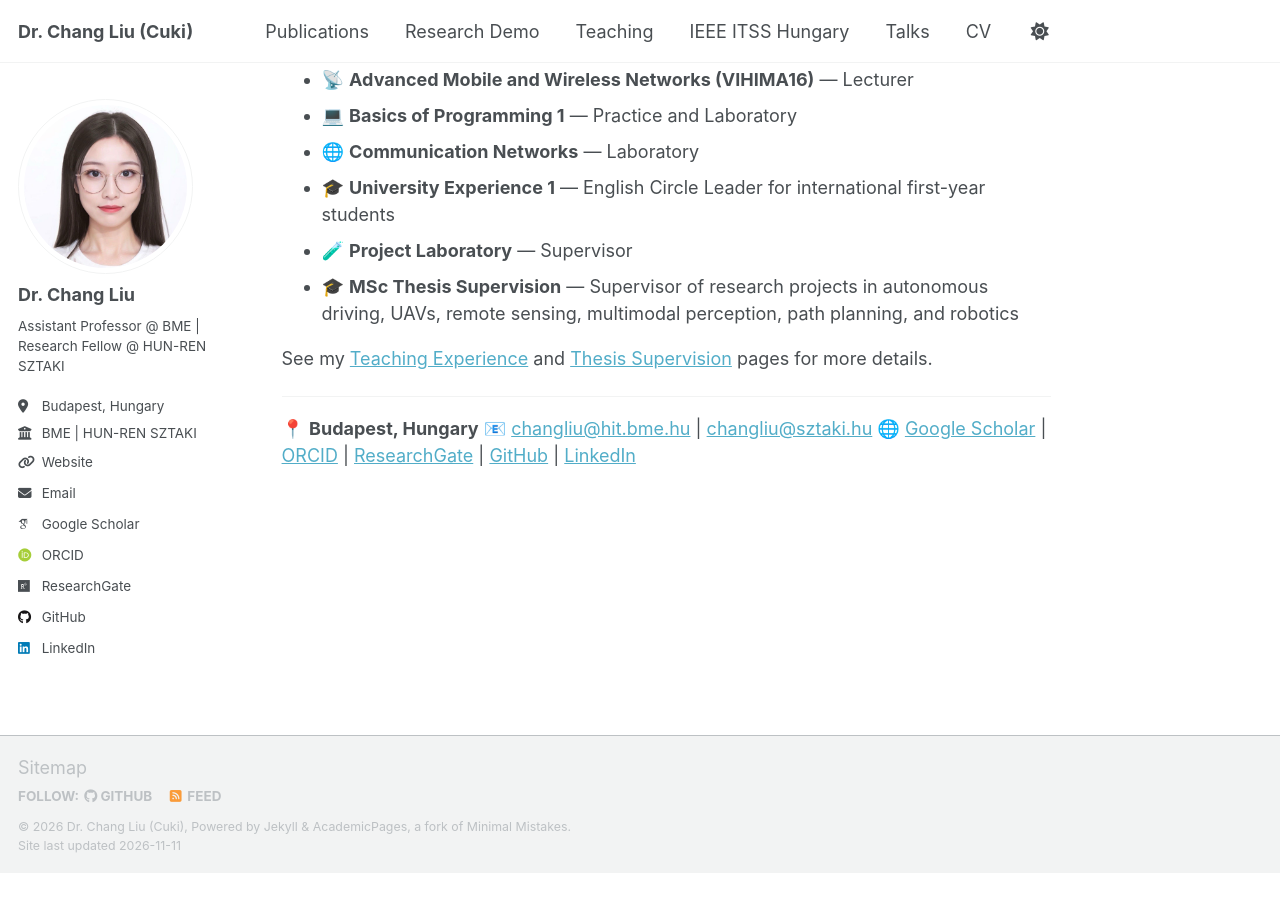
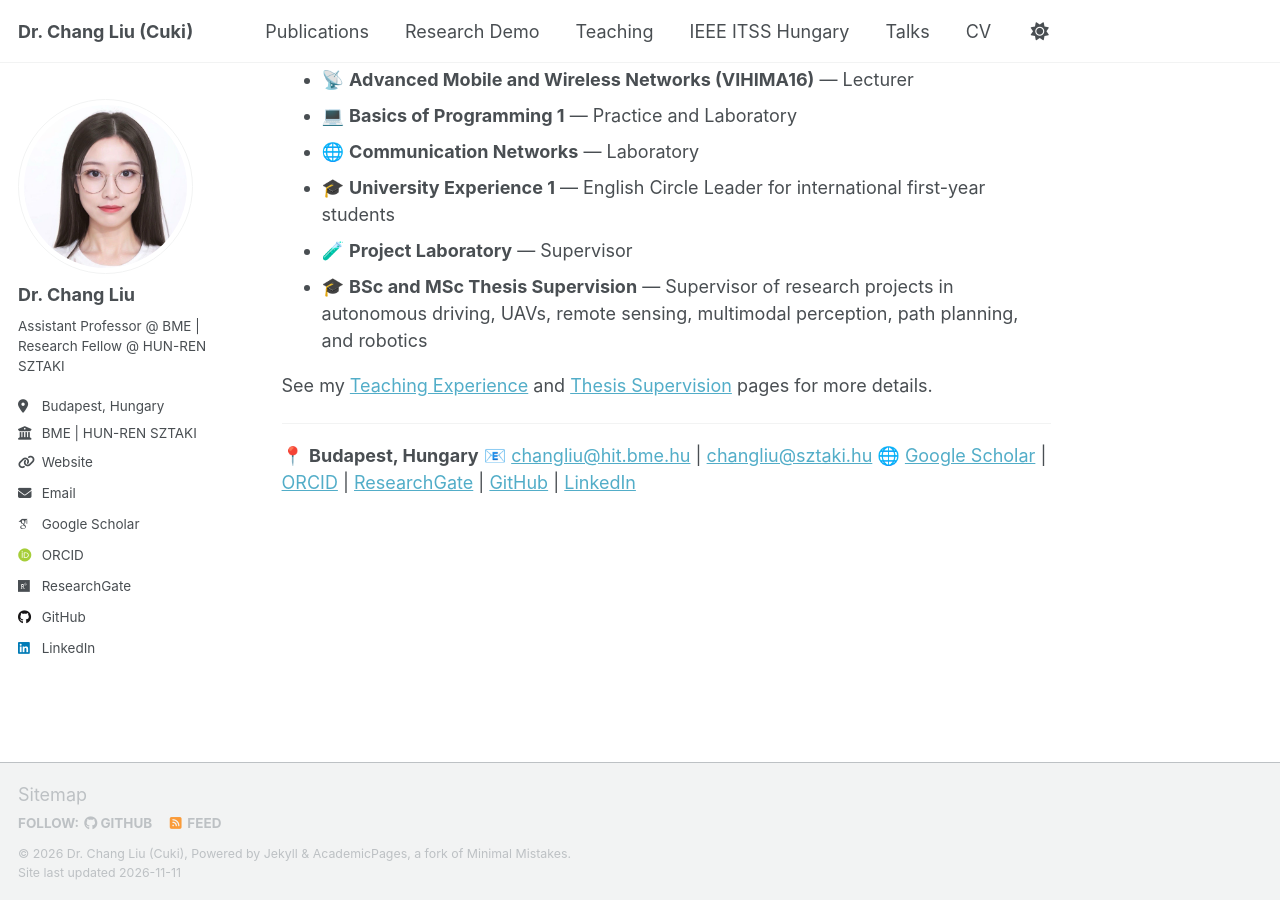
Before and after one commit to ChangLiu-bp/changliu-bp.github.io, a Jekyll site: the page built from _pages/about.md, in a window 1280 px wide and 900 px high, scrolled down 3311 px. Built offline with Jekyll 4.4.1, drawn with Linux system fonts in a browser that asks for light colours; some web fonts are replaced; a script that is not in the unit is left out; before the commit the page ends 4184 px from its top, so only the background shows below that.

Commit message:
Update about.md

```diff
--- a/_pages/about.md
+++ b/_pages/about.md
@@ -83,7 +83,7 @@ I teach and supervise courses, laboratory projects, and MSc theses at BME:
 * 🌐 **Communication Networks** — Laboratory
 * 🎓 **University Experience 1** — English Circle Leader for international first-year students
 * 🧪 **Project Laboratory** — Supervisor
-* 🎓 **MSc Thesis Supervision** — Supervisor of research projects in autonomous driving, UAVs, remote sensing, multimodal perception, path planning, and robotics
+* 🎓 **BSc and MSc Thesis Supervision** — Supervisor of research projects in autonomous driving, UAVs, remote sensing, multimodal perception, path planning, and robotics
 
 See my [Teaching Experience](/teaching) and [Thesis Supervision](/teaching/thesis-supervision) pages for more details.
 
```
